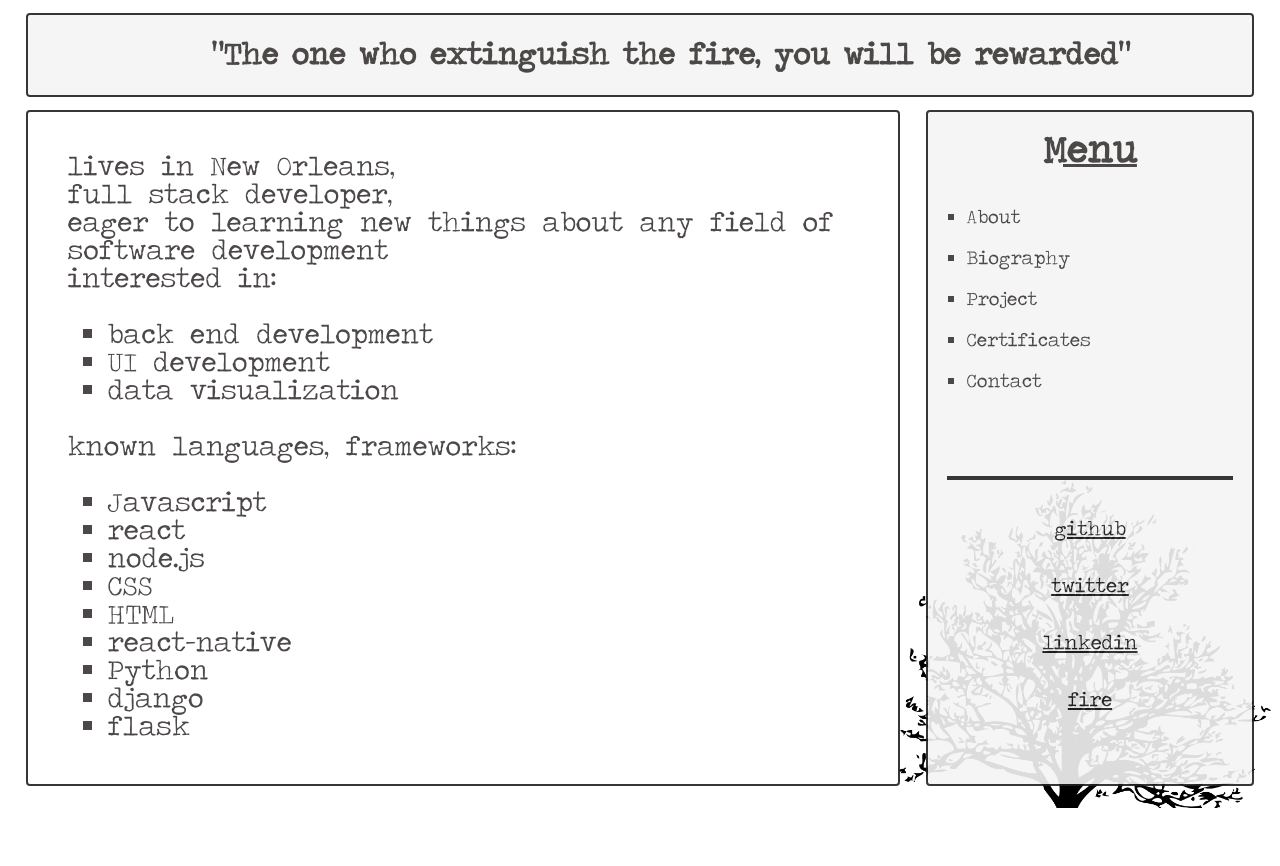
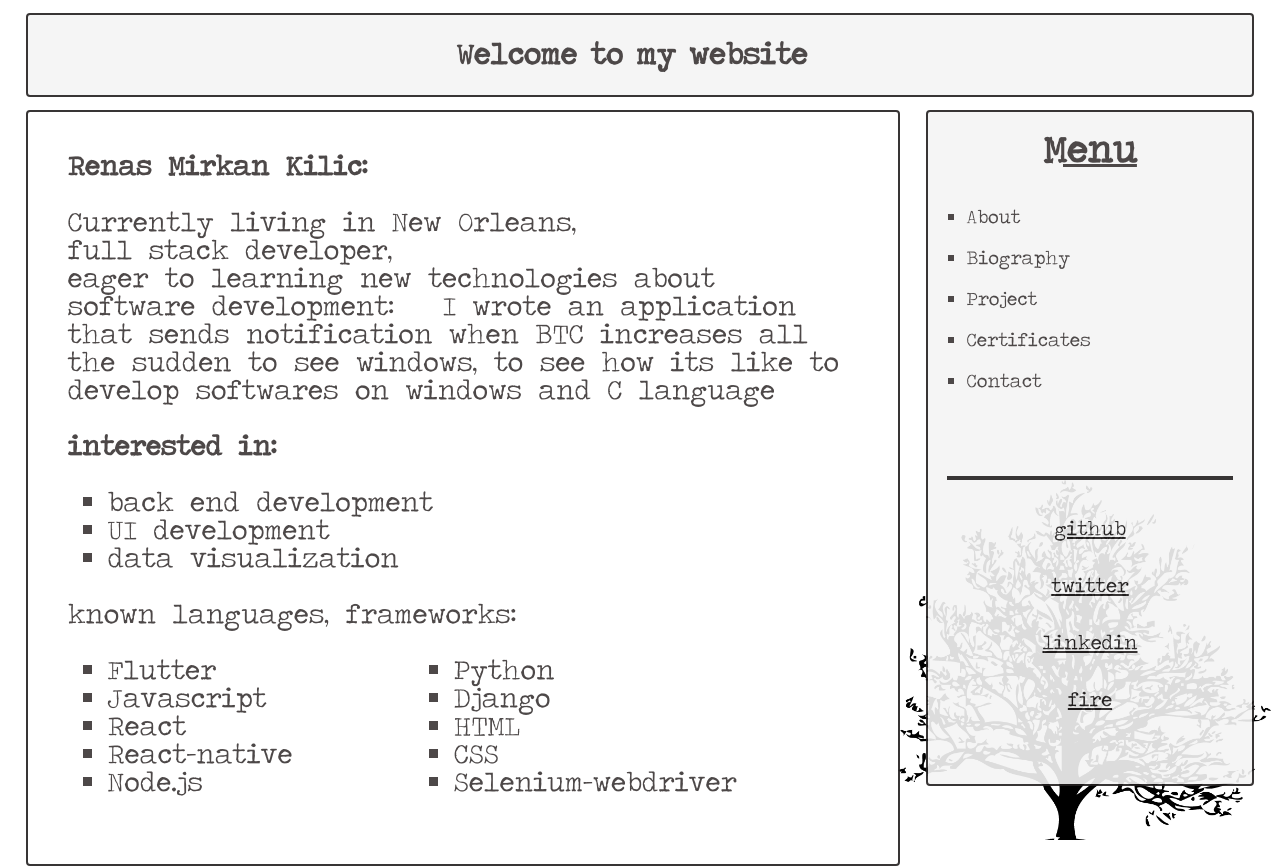
Before and after one commit to mirkan1/raqportfolio, a React (Create React App) app: page / in a window 1280 px wide. Before the commit the page ends 808 px from the top, so only its background shows below. Built offline with nearby package versions, Linux system fonts and the light colour scheme.

Commit message:
topnavbar, fonts

```diff
--- a/src/content.jsx
+++ b/src/content.jsx
@@ -5,28 +5,35 @@ function getPage(val) {
     default://case "about":
       return (
         <div style={{ padding: "5vh" }}>
-          lives in New Orleans,<br/>
+        <b>Renas Mirkan Kilic:</b><br/><br/>
+          Currently living in New Orleans,<br/>
           full stack developer,<br/>
-          eager to learning new things about any field of software development <br/>
-          interested in:
+          eager to learning new technologies about software development:
+          &nbsp;&nbsp;I wrote an application that sends notification when BTC increases all the sudden to see windows, to see how its like to develop softwares on windows and C language<br/><br/>
+          <b>interested in:</b>
           <ol style={{listStyle: "square", paddingLeft: "5vh"}}>
             <li>back end development</li>
             <li>UI development</li>
             <li>data visualization</li>
           </ol>
+              known languages, frameworks:
           <div style={{ display: "flex", justifyContent: "space-between",}}>
               <div>
-              known languages, frameworks:
                 <ol style={{listStyle: "square", paddingLeft: "5vh"}}>
+                  <li>Flutter</li>
                   <li>Javascript</li>
-                <li>react</li>
-                <li>node.js</li>
+                  <li>React</li>
+                  <li>React-native</li>
+                  <li>Node.js</li>
+                </ol>
+              </div>
+              <div>
+                <ol style={{listStyle: "square", paddingLeft: "5vh"}}>
+                  <li>Python</li>
+                  <li>Django</li>
+                  <li>HTML</li>
                   <li>CSS</li>
-                <li>HTML</li>
-                <li>react-native</li>
-                <li>Python</li>
-                <li>django</li>
-                <li>flask</li>
+                  <li>Selenium-webdriver</li>
                 </ol>
               </div>
             <div id="pic-area">
@@ -38,7 +45,21 @@ function getPage(val) {
       return (
         <div style={{ padding: "5vh"}}>
           <div align="center">
-            <img src={require('./img/flowers.jpg')} width="25%" height="25%" alt="content pic"/>
+            <div style={{ display: "flex", flexWrap: "nowrap"}}>
+            <div style={{ backgroundColor: "#47C8D6", width:"25%" }}>
+            </div>
+            <div style={{width: "100%", height: "100%"}}>
+              <img src={require('./img/flowers.jpg')} width="50%" height="25%" alt="content pic"
+                style={{
+                  border: "3vw dashed #47C8D6",
+                  borderSpacing: "5vh",
+                }}
+                />
+              </div>
+              <div style={{ backgroundColor: "#47C8D6", width: "25%"}}></div>
+              </div>
+
+
           </div>
           <br/>
           <p>&nbsp;&nbsp;&nbsp;&nbsp;
@@ -51,7 +72,7 @@ function getPage(val) {
           <br/>
           <p>
           &nbsp;&nbsp;&nbsp;&nbsp;
-            This friend of mine suggested me to read <em property="italic" href="http://url/to/a/definition_of_italic"> Turkish Guide for Python 3</em> by Fırat Özgül (Fırat Özgül'den Python için Türkçe Kılavuz) <a href="https://belgeler.yazbel.com/python-istihza/" target="_blank" rel="noopener noreferrer">https://belgeler.yazbel.com/python-istihza/</a>.
+            This friend of mine suggested me to read <em property="italic" href="http://url/to/a/definition_of_italic"> Turkish Guide for Python 3</em> by Fırat Özgül (Fırat Özgül'den Python için Türkçe Kılavuz) <a href="https://python-istihza.yazbel.com/" target="_blank" rel="noopener noreferrer">https://python-istihza.yazbel.com/</a>.
             I saw that Fırat Özgül graduated from the Hospitality department as well, and that gave me the motivation to learn software development once again. He also wrote the book, which has a Creative Commons License, for people like me to learn the coding language Python.
             I started looking for work, but all the companies to which I applied requested a diploma for either Computer Engineering or Software Engineering. However, I found an employer that noticed my eagerness and hired me. I learned how to code Node.js, basics of AI, and understood the logic of computers over all <a href="https://user.vision" target="_blank" rel="noopener noreferrer"> https://user.vision </a>
             I am still learning, and I have come to understand that you can't only learn how to code and start working: You must be like a sponge and always remain open to learning new things.
@@ -157,10 +178,10 @@ function getPage(val) {
             flex: "flex-shrink",
             marginLeft: "5%"
           }}>
-            <p style={{ height: "10%", marginTop: "5%", fontSize: '2vw'}}>In case of emergency contact:</p>
-              <ol style={{listStyle: "square", padding: "1vh", fontSize: '1.5vw', paddingBottom: '2vh'}}>
-                <li><a href="tel:+1 504 603 8251"> +1 504 603 8251 </a></li>
-                <li><a href="mailto: mirkan.amazon@gmail.com"> mirkan.amazon@gmail.com</a></li>
+            <p style={{ height: "10%", marginTop: "5%", fontSize: '8vh'}}><b>CONTACT INFORMATONS:</b></p><br/><br/>
+              <ol style={{listStyle: "square", padding: "1vh", fontSize: '1.5vw', paddingBottom: '2vh', marginLeft: "5vh"}}>
+                <li style={{fontSize: '3.5vh'}}><a href="tel:+1 504 603 8251"> +1 504 603 8251 </a></li>
+                <li style={{fontSize: '3.5vh'}}><a href="mailto: mirkan.amazon@gmail.com"> mirkan.amazon@gmail.com</a></li>
                 {/*<li><a href="https://www.facebook.com/kadriyedemirkankilic" target="_blank" rel="noopener noreferrer">my mom</a></li>*/}
               </ol>
           </div>
--- a/src/index.jsx
+++ b/src/index.jsx
@@ -79,14 +79,14 @@ class Main extends React.Component {
     // XXX aynisina ikinciye basinca olmasin
     // alan kalsin, sadece yazilar kaybolsun geri gelsin
     var id = e.target.id
-    var content = document.getElementById("content");
-    if (id === "bio") {
-        content.style.height = "320vh"
-      } else if (id === "myprojects") {
-        content.style.height = "225vh"
-    } else {
-        content.style.height = "84vh"
-    }
+    // var content = document.getElementById("content");
+    // if (id === "bio") {
+    //     content.style.height = "320vh"
+    //   } else if (id === "myprojects") {
+    //     content.style.height = "225vh"
+    // } else {
+    //     content.style.height = "84vh"
+    // }
     this.setState({ contentState: id })
 
     document.getElementById("content").style.transition = "all 0s ease"
@@ -115,8 +115,7 @@ class Main extends React.Component {
     }
     var renderedOutput = arr.map((item) =>
         <div className="particle" style={{ marginLeft: Math.random() * 5 + "vw"}} key={item.toString()}></div>)
-    var max = 7
-    var min = 3
+
     renderedOutput = (
         <div
             className="fire"
@@ -133,11 +132,11 @@ class Main extends React.Component {
     return (
         <div>
             <Helmet>
-                <title>Mirkan Kilic - a Freelancer from New Orleans</title>
+                <title>R. Mirkan Kilic - Enthusiastic fullstack freelancer from Turkey</title>
             </Helmet>
             <div id="baba"></div>
                 <div id="navBar" className="rect-border" style={{ display: "flex", flexDirection: "row", alignItems: "center", backgroundColor: "#f4f4f4"}}>
-                    <h1 style={{ marginLeft: "15%", fontSize: '2.4vw' }}>"The one who extinguish the fire, you will be rewarded"</h1>
+                    <h1 style={{ marginLeft: "35%", fontSize: '2.4vw' }}>Welcome to my website{/*The one who extinguish the fire, you will be rewarded*/}</h1>
                 </div>
             <div id="container" className="container" style={styles.container}>
                 <Content contentState={this.state.contentState} style={{ backgroundColor: "white"}} info={"aminakodumun front-endi"}/>
--- a/src/index.scss
+++ b/src/index.scss
@@ -62,7 +62,7 @@ p {
     margin-left: 2vw;
     margin-right: 1vw;
     margin-top: 1vw;
-    height: 84vh;
+    height: auto;
     width: 68vw;
   }
   #menu {
```
Also changed, not shown: 1 other file (tests, documents, lock files or other folders). Lines whose indentation alone changed are shown as unchanged.
